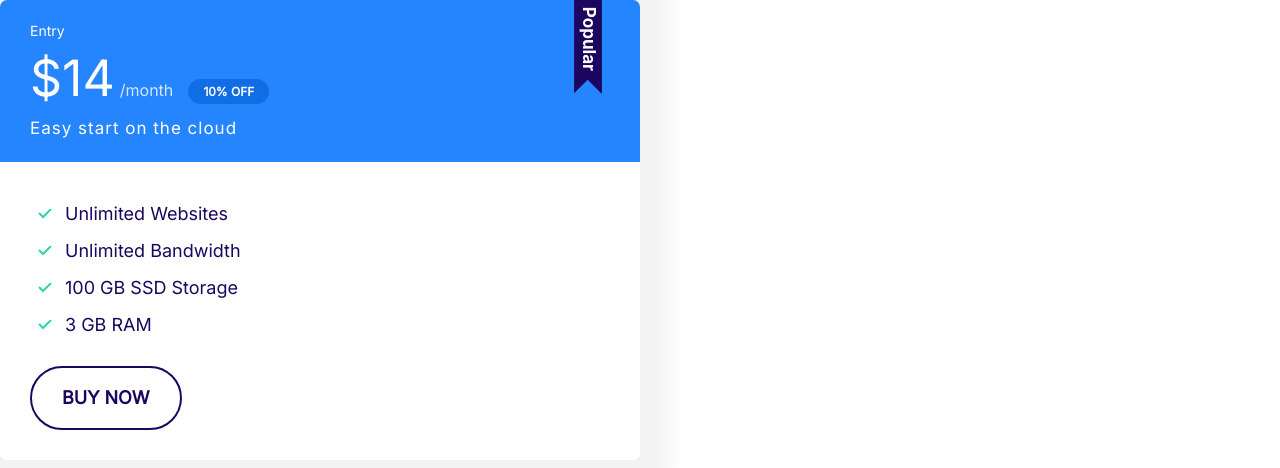
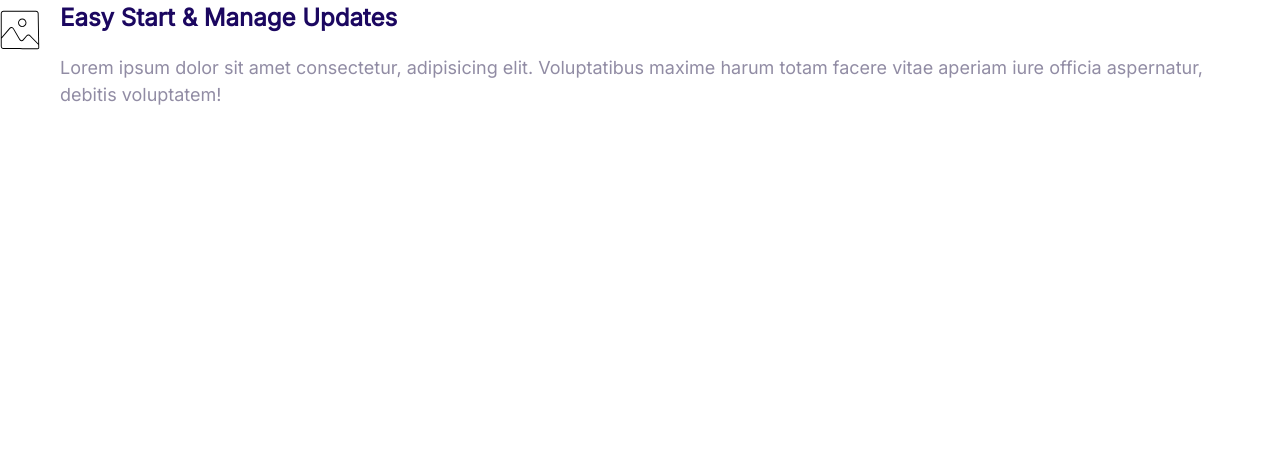
Before and after one commit to RJWiechecki/HTML-CSSTrainingModule, a plain HTML site: page index.html in a window 1280 px wide. Drawn offline with Linux system fonts and the light colour scheme.

Commit message:
added media object component

```diff
--- a/CSS/style.css
+++ b/CSS/style.css
@@ -380,3 +380,20 @@ a {
     display: block;
   }
 }
+
+/* Media */
+.media {
+  display: flex;
+}
+
+.media__title {
+  margin-top: 0;
+}
+
+.media__body {
+  margin: 0 2rem;
+}
+
+.media__image {
+  margin-top: 1rem;
+}
--- a/index.html
+++ b/index.html
@@ -15,26 +15,19 @@
     <link rel="stylesheet" href="css/style.css" />
   </head>
   <body>
-    <div style="width: 50%">
-      <div class="plan plan--popular">
-        <div class="card card--primary">
-          <header class="card__header">
-            <h3 class="plan__name">Entry</h3>
-            <span class="plan__price">$14</span>
-            <span class="plan__billing-cycle">/month</span>
-            <span class="badge badge--secondary badge--small">10% OFF</span>
-            <span class="plan__description">Easy start on the cloud</span>
-          </header>
-          <div class="card__body">
-            <ul class="list list--tick">
-              <li class="list__item">Unlimited Websites</li>
-              <li class="list__item">Unlimited Bandwidth</li>
-              <li class="list__item">100 GB SSD Storage</li>
-              <li class="list__item">3 GB RAM</li>
-            </ul>
-            <button class="btn btn--outline btn--block">Buy Now</button>
-          </div>
-        </div>
+    <div class="media">
+      <div class="media__image">
+        <svg class="icon icon-primary">
+          <use xlink:href="images/sprite.svg#snap"></use>
+        </svg>
+      </div>
+      <div class="media__body">
+        <h3 class="media__title">Easy Start & Manage Updates</h3>
+        <p>
+          Lorem ipsum dolor sit amet consectetur, adipisicing elit. Voluptatibus
+          maxime harum totam facere vitae aperiam iure officia aspernatur,
+          debitis voluptatem!
+        </p>
       </div>
     </div>
   </body>
```
Also changed, not shown: components/mediaobject.html (added, +15 -0 lines).
